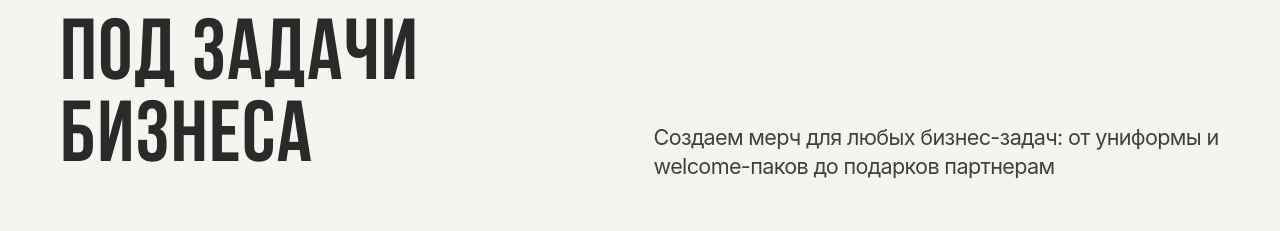
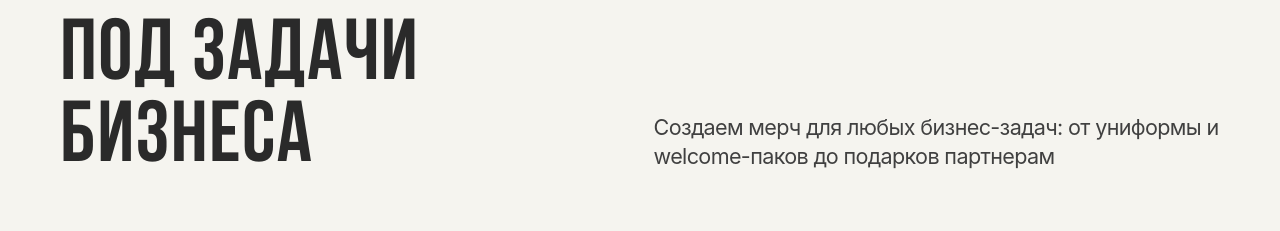
Before and after one commit to true-lnz/dm-merch-ru, a Next.js app: page / in a window 1280 px wide. Shown: the part 936-1167 px from the top of the page. Built offline with nearby package versions, Linux system fonts and the light colour scheme.

Commit message:
Исправил page-subheading

```diff
--- a/src/shared/ui/page-subheading/page-subheading.tsx
+++ b/src/shared/ui/page-subheading/page-subheading.tsx
@@ -63,7 +63,7 @@ export function PageSubheading({
       <div
         className={cn(
           "max-w-[44rem] text-xs sm:text-lg xl:text-2xl leading-[1.35] tracking-[-0.03em] text-[#404040]",
-          descriptionPlacement === "side",
+          descriptionPlacement === "side" && "mb-[10px]",
           descriptionPlacement === "side" &&
             sideDescriptionLayout === "three-columns-middle" &&
             "xl:col-start-2 xl:justify-self-stretch",
```
